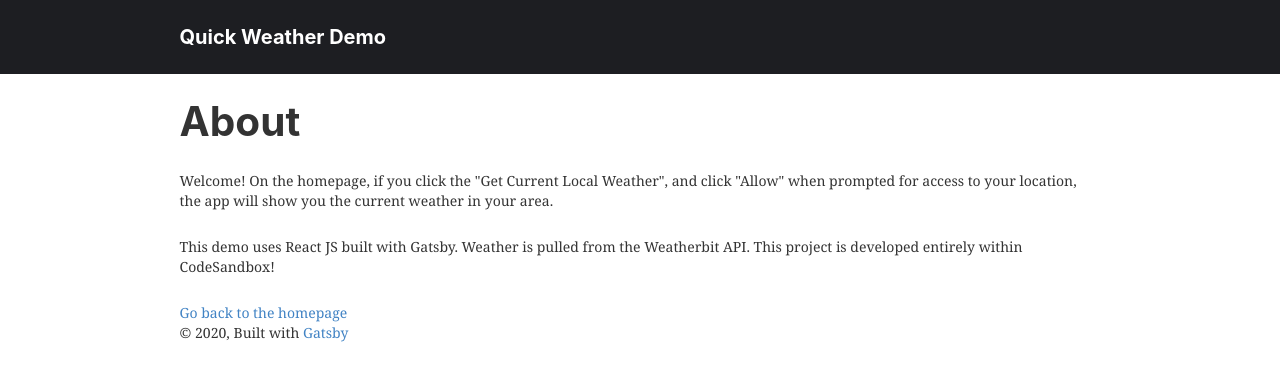
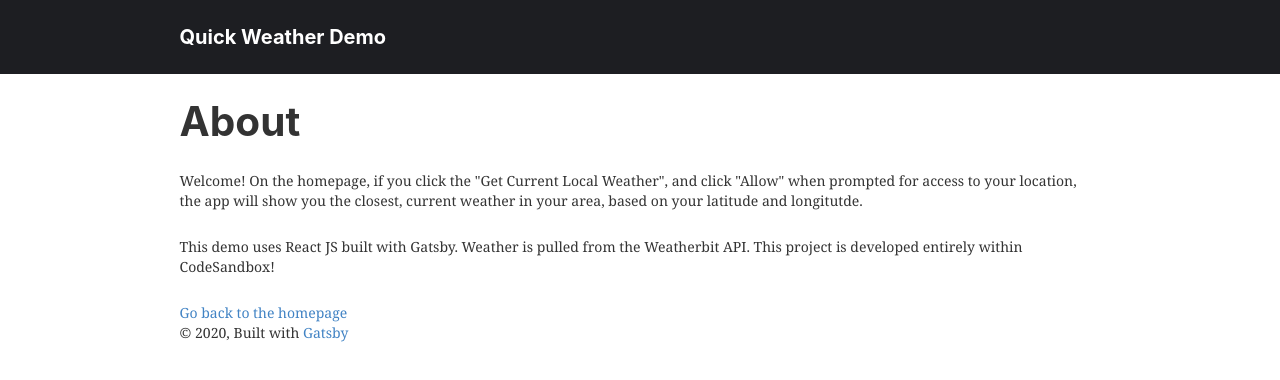
Before and after one commit to asgold8/gatsby-weatherbit-test, a Gatsby site: page /about in a window 1280 px wide. Built offline with nearby package versions, Linux system fonts and the light colour scheme; Gatsby itself is replaced by a stand-in of ours.

Commit message:
Added to about page.

```diff
--- a/src/pages/about.js
+++ b/src/pages/about.js
@@ -11,7 +11,8 @@ const AboutPage = () => (
     <p>
       Welcome! On the homepage, if you click the "Get Current Local Weather",
       and click "Allow" when prompted for access to your location, the app will
-      show you the current weather in your area.
+      show you the closest, current weather in your area, based on your latitude
+      and longitutde.
     </p>
     <p>
       This demo uses React JS built with Gatsby. Weather is pulled from the
```
